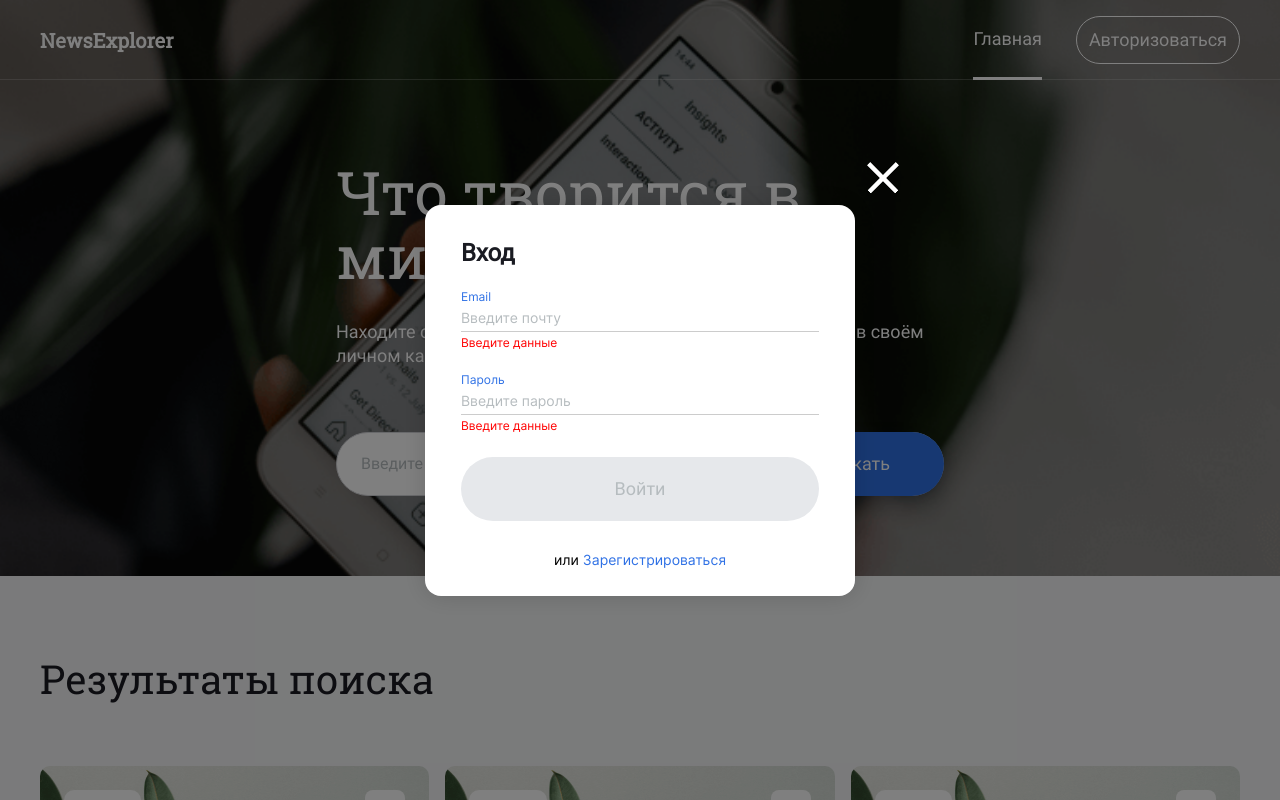
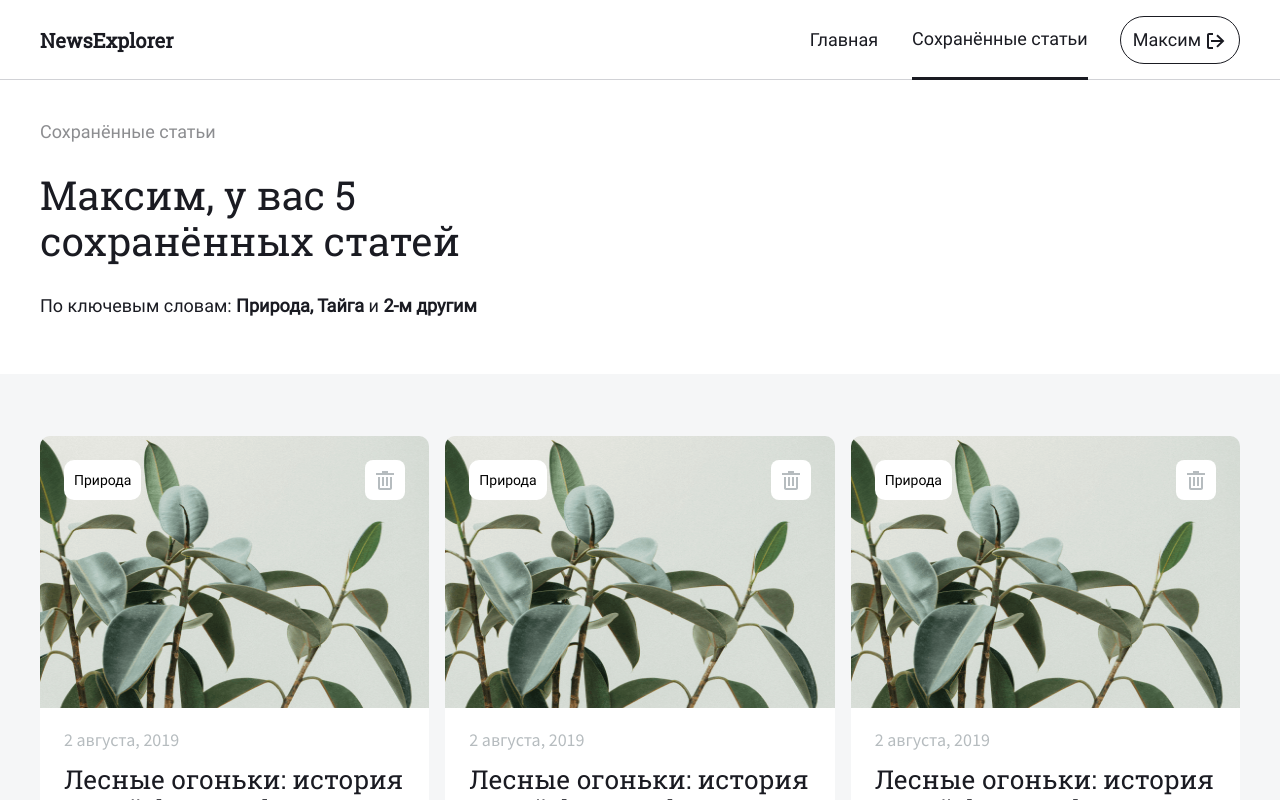
Before and after one commit to MaximStovba/news-explorer-frontend, a React (Create React App) app: page /saved-news in a window 1280 px wide. Before the commit this address led to /sign-in. Shown: the top 800 px of the page. Built offline with nearby package versions, Linux system fonts and the light colour scheme.

Commit message:
вход / выход из приложения

```diff
--- a/src/components/App/App.js
+++ b/src/components/App/App.js
@@ -130,6 +130,7 @@ import './App.css';
   // onSignOut
   function onSignOut() {
     localStorage.removeItem('token');
+    setLoggedIn(false);
     history.push('/');
   }
 
@@ -309,7 +310,9 @@ import './App.css';
   return (
     <div className="app" onKeyDown={handleKeyDown}>
     <Switch>
-      <ProtectedRoute path="/saved-news" loggedIn={loggedIn} component={SavedNews}
+      <Route path="/saved-news">
+        <ProtectedRoute path="/saved-news" component={SavedNews}
+          loggedIn={true}
           onSignOut={onSignOut}
           isOpen={isPopupMenuOpen}
           onClose={closeAllPopups}
@@ -319,6 +322,7 @@ import './App.css';
           handleMenuOpenClick={handleMenuOpenClick}
           setIsMiniOpen={setIsMiniOpen}
         />
+      </Route>
       <Route path="/">
         <Main
           loggedIn={loggedIn}
--- a/src/components/ProtectedRoute/ProtectedRoute.js
+++ b/src/components/ProtectedRoute/ProtectedRoute.js
@@ -7,7 +7,7 @@ import { Route, Redirect } from "react-router-dom";
 // он также может взять неограниченное число пропсов и передать их новому компоненту
 const ProtectedRoute = ({ component: Component, ...props }) => {
 
-  // открываем модальное окно авторизации
+// открываем модальное окно авторизации
   React.useEffect(() => {
     if (!props.loggedIn) {
       props.setIsMiniOpen(true);
```
Lines whose indentation alone changed are shown as unchanged.
